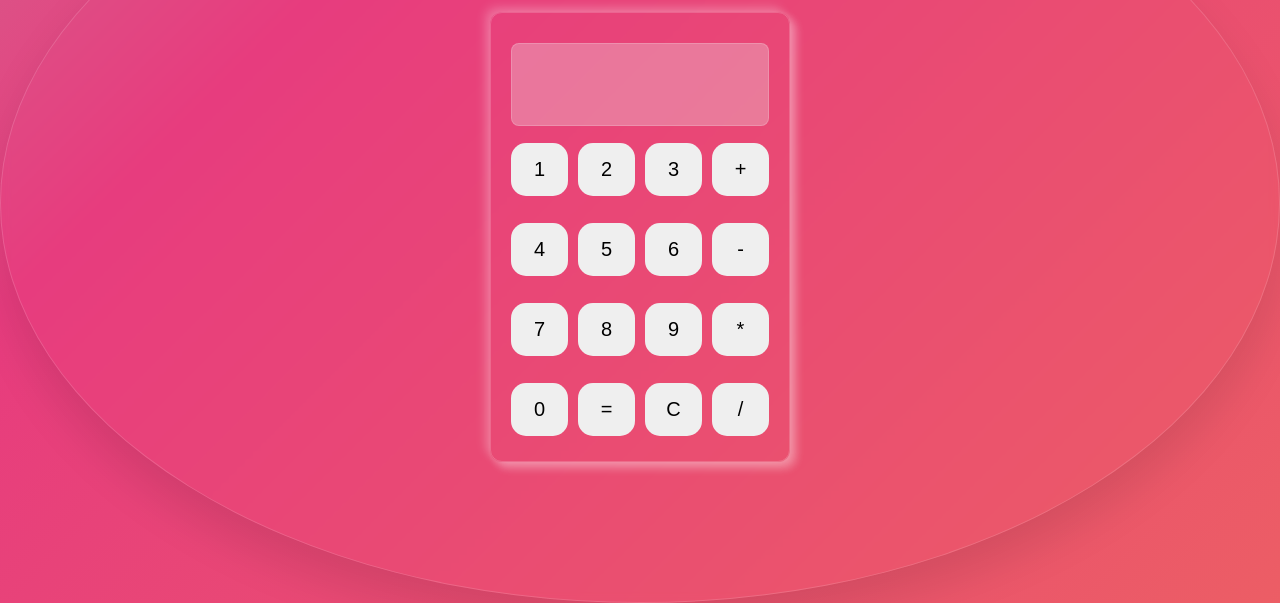
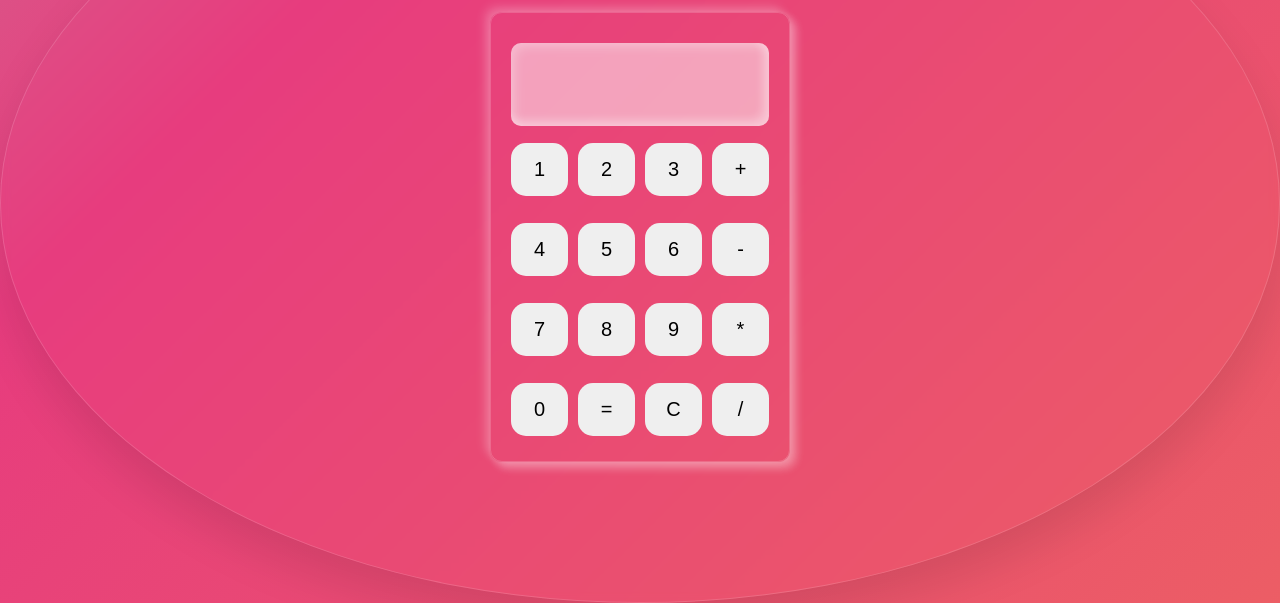
Before and after one commit to rt18070907/developer, a plain HTML site: page index.html in a window 1280 px wide. Shown: the part 197-800 px from the top of the page. Drawn offline with Linux system fonts and the light colour scheme.

Commit message:
first commit

```diff
--- a/index.html
+++ b/index.html
@@ -10,7 +10,7 @@
     <h1>Calculator</h1>
        <div class="calculator-container" id="calculator">
 
-               <input type="text" id="display" disabled>
+               <input type="text" id="display" readonly>
                <div class="button-container">
                <button class="button1" onclick="appendToDisplay('1')">1</button>
                <button class="button1" onclick="appendToDisplay('2')">2</button>
@@ -33,5 +33,7 @@
                <button type="button" onclick="appendToDisplay('/')">/</button>
                </div>
        </div>
+
+       <script src="app.js"></script>
 </body>
 </html>
--- a/style.css
+++ b/style.css
@@ -72,16 +72,17 @@ input{
 #display{
     width: 100%;
     height: 20%;
-    /* background-color: #f0f0f0; */
-    border-radius: 8px;
-    display: flex;
-    justify-content: center;
-    align-items: center;
-    font-size: 2rem;
-    color: #333;
-    transition: background-color 0.3s ease;
-     border: 1px solid rgba(255, 255, 255, 0.18);
-      color: #fff;
+   padding: 20px;
+    font-size: 2.6rem;
+    border: none;
+    border-radius: 10px;
+    text-align: right;
+    color: #2e2e2e;
+    background-color: rgba(255, 255, 255, 0.5);
+    box-shadow: inset 6px 6px 10px rgba(255, 255, 255, 0.178),
+    inset -6px -6px 10px rgba(255, 255, 255, 0.178),
+    inset -6px -6px 10px rgba(255, 255, 255, 0.178),
+    inset 0 0 10px rgba(255, 255, 255, 0.178);
 }
 .button-container{
       display: grid;
```
